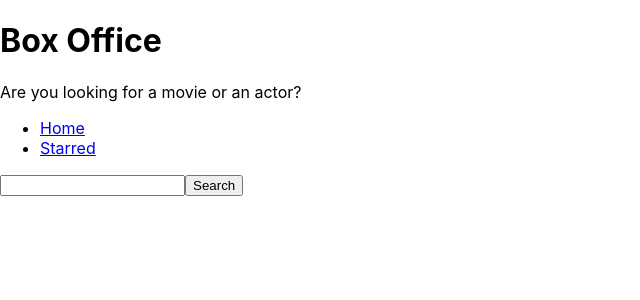
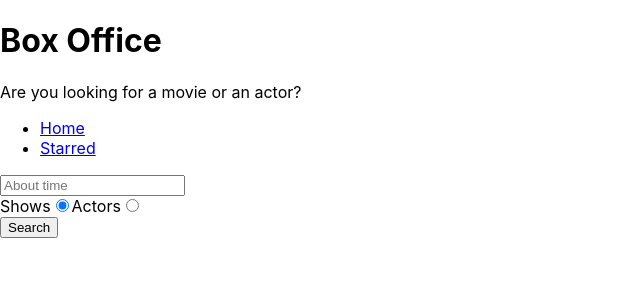
Before and after one commit to yejinkim97/box-office, a React (Create React App) app: page / in a window 1280 px wide. Shown: the top 300 px of the page, without its empty margins (0-640 px from the left). Built offline with nearby package versions, Linux system fonts and the light colour scheme.

Commit message:
added searchOption

```diff
--- a/src/pages/Home.js
+++ b/src/pages/Home.js
@@ -5,13 +5,16 @@
 const Home = () => {
   const [input, setInput] = useState('');
   const [results, setResult] = useState(null);
+  const [searchOption, setSearchOption] = useState('shows');
+
+  const isShowsSearch = searchOption === 'shows';
 
   const onInputChange = ev => {
     setInput(ev.target.value);
   };
 
   const onSearch = () => {
-    apiGet(`/search/shows?q=${input}`).then(result => {
+    apiGet(`/search/${searchOption}?q=${input}`).then(result => {
       setResult(result);
     });
   };
@@ -21,20 +24,20 @@
       onSearch();
     }
   };
+  const onRadioChange = ev => {
+    setSearchOption(ev.target.value);
+  };
 
   const renderResults = () => {
     if (results && results.length === 0) {
       return <div>No results</div>;
     }
     if (results && results.length > 0) {
-      return (
-        <div>
-          {' '}
-          {results.map(item => (
-            <div key={item.show.id}>{item.show.name}</div>
-          ))}
-        </div>
-      );
+      return results[0].show
+        ? results.map(item => <div key={item.show.id}>{item.show.name}</div>)
+        : results.map(item => (
+            <div key={item.person.id}>{item.person.name}</div>
+          ));
     }
 
     return null;
@@ -44,10 +47,34 @@
     <MainPageLayout>
       <input
         type="text"
+        placeholder="About time"
         onChange={onInputChange}
         onKeyDown={onKeyDown}
         value={input}
       />
+
+      <div>
+        <label htmlFor="shows-search">
+          Shows
+          <input
+            id="shows-search"
+            type="radio"
+            value="shows"
+            checked={isShowsSearch}
+            onChange={onRadioChange}
+          />
+        </label>
+        <label htmlFor="actors-search">
+          Actors
+          <input
+            id="actors-search"
+            type="radio"
+            value="people"
+            checked={!isShowsSearch}
+            onChange={onRadioChange}
+          />
+        </label>
+      </div>
       <button type="button" onClick={onSearch}>
         Search
       </button>
```
